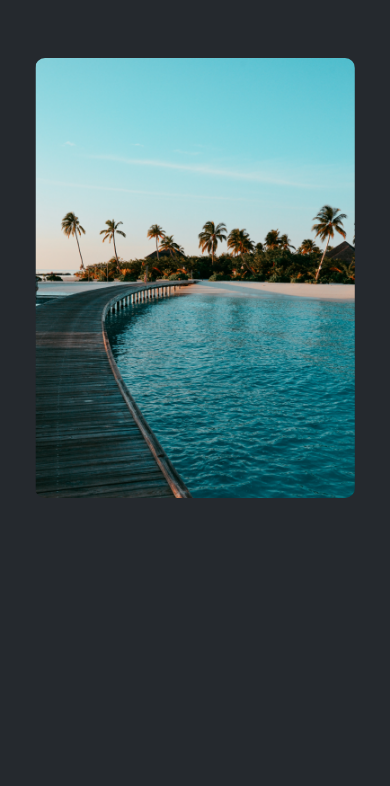
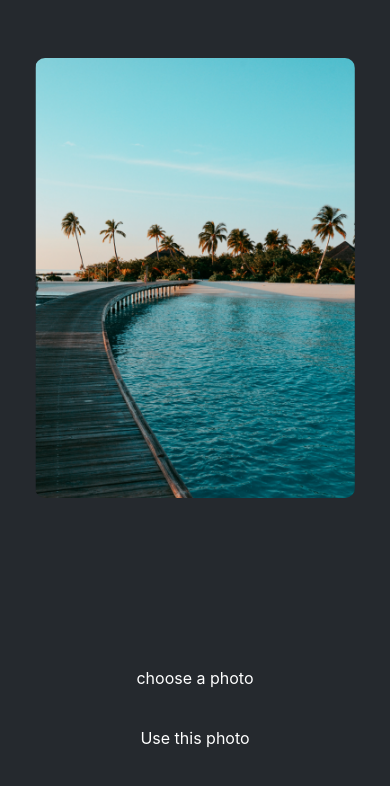
Before and after one commit to linglejack06/expo-example, a React Native app: screen / in a window 390 px wide. Shown: the top 786 px of the page. Built offline with nearby package versions, Linux system fonts and the light colour scheme.

Commit message:
add custom button component

```diff
--- a/App.js
+++ b/App.js
@@ -1,6 +1,7 @@
 import { StatusBar } from 'expo-status-bar';
 import {Image, StyleSheet, Text, View} from 'react-native';
 import ImageViewer from "./components/ImageViewer";
+import Button from "./components/Button";
 
 const PlaceholderImage = require('./assets/images/background-image.png');
 export default function App() {
@@ -8,6 +9,10 @@
     <View style={styles.container}>
       <View style={styles.imageContainer}>
         <ImageViewer placeholderImageSource={PlaceholderImage}/>
+      </View>
+      <View style={styles.footerContainer}>
+        <Button label={"choose a photo"}/>
+        <Button label={"Use this photo"}/>
       </View>
       <StatusBar style="auto" />
     </View>
@@ -25,9 +30,8 @@
     flex: 1,
     paddingTop: 58,
   },
-  image: {
-    width: 320,
-    height: 440,
-    borderRadius: 10,
+  footerContainer: {
+    flex: 1/3,
+    alignItems: 'center'
   }
 });
--- /dev/null
+++ b/components/Button.jsx
@@ -0,0 +1,37 @@
+import {Pressable, View, StyleSheet, Text} from "react-native";
+
+export default function Button({ label }) {
+    return (
+        <View style={styles.buttonContainer}>
+            <Pressable onPress={() => alert("you pressed a button")} style={styles.button}>
+                <Text style={styles.buttonLabel}>{label}</Text>
+            </Pressable>
+        </View>
+    )
+}
+
+const styles = StyleSheet.create({
+    buttonContainer: {
+        width: 320,
+        height: 60,
+        marginHorizontal: 20,
+        alignItems: 'center',
+        justifyContent: 'center',
+        padding: 3
+    },
+    button: {
+        borderRadius: 10,
+        width: '100%',
+        height: '100%',
+        alignItems: 'center',
+        justifyContent: 'center',
+        flexDirection: 'row',
+    },
+    buttonIcon: {
+        paddingRight: 8,
+    },
+    buttonLabel: {
+        color: '#fff',
+        fontSize: 16,
+    },
+})
```
